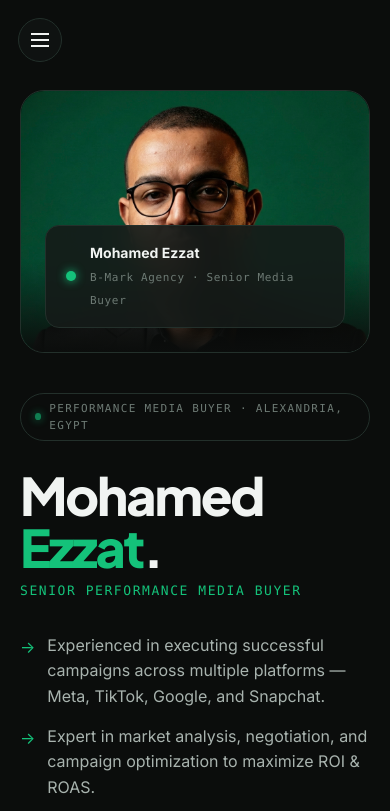
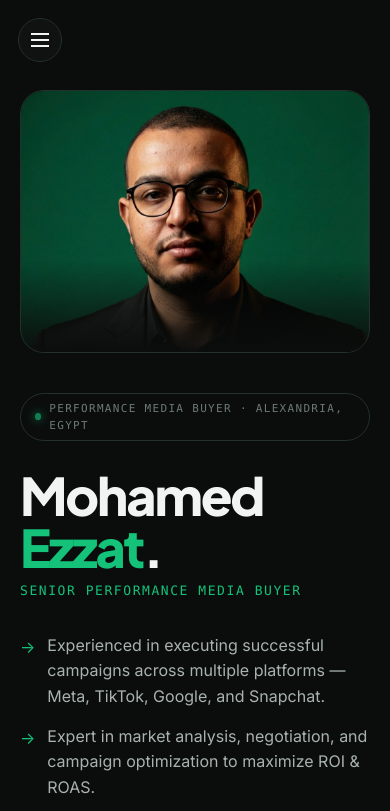
Before and after one commit to mohameddezzatt300-bit/my-website, a plain HTML site: page about.html in a window 390 px wide. Shown: the top 811 px of the page. Drawn offline with Linux system fonts and the light colour scheme.

Commit message:
force hide portrait badge on mobile with !important
Co-Authored-By: Claude Sonnet 4.6 <noreply@anthropic.com>

```diff
--- a/mobile-v2.css
+++ b/mobile-v2.css
@@ -452,7 +452,7 @@
 
 /* ===== About page: hide portrait badge on mobile ===== */
 @media (max-width: 720px) {
-  .about-portrait-badge { display: none; }
+  .about-portrait-badge { display: none !important; }
 }
 
 /* ===== Respect reduced motion on mobile ===== */
```
